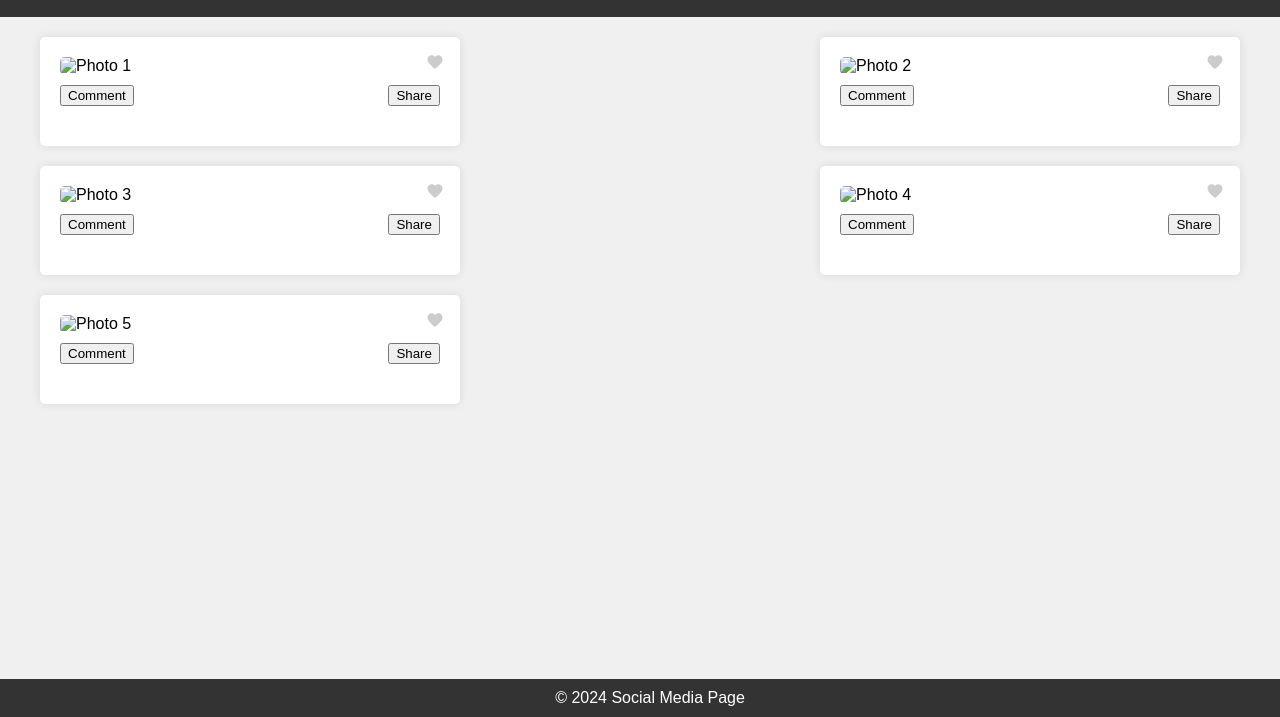
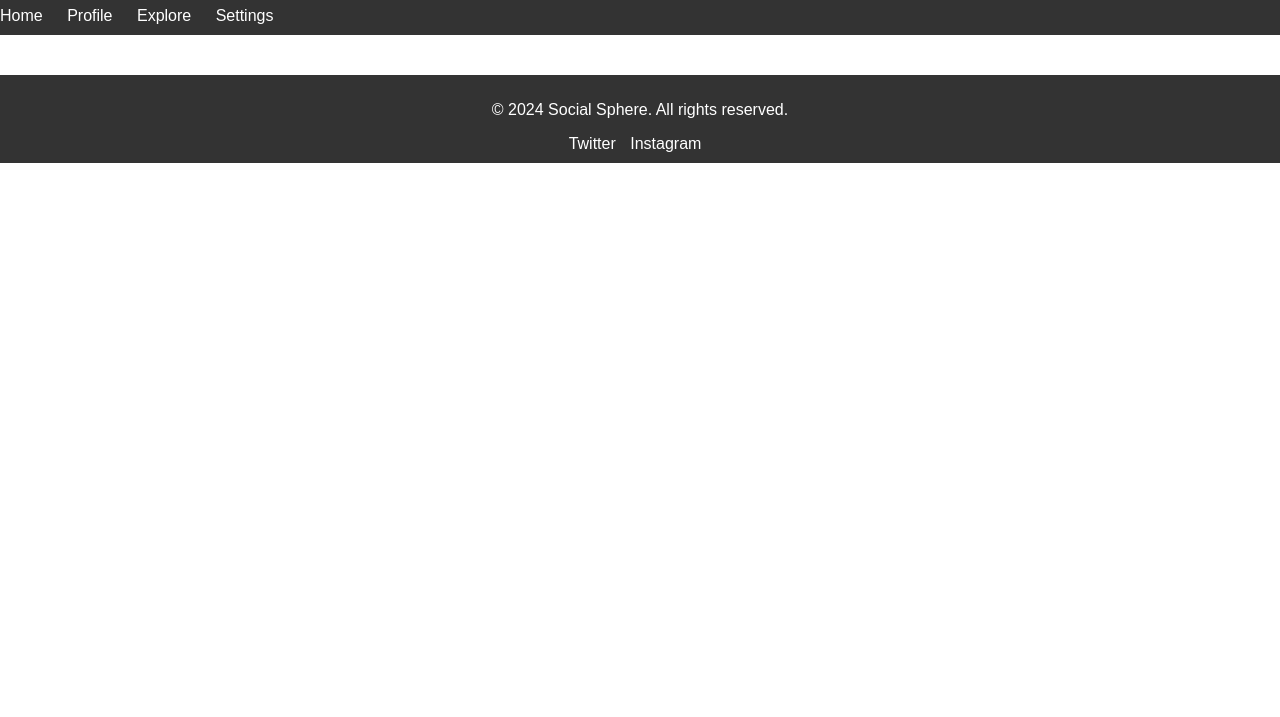
Before and after one commit to Alisha-Benjamin/website_creation, a plain HTML site: page index.html in a window 1280 px wide. Shown: the part 83-800 px from the top of the page. Drawn offline with Linux system fonts and the light colour scheme.

Commit message:
Update index.html

```diff
--- a/index.html
+++ b/index.html
@@ -3,179 +3,114 @@
 <head>
     <meta charset="UTF-8">
     <meta name="viewport" content="width=device-width, initial-scale=1.0">
-<title>Social Media Page</title>
+    <title>Social Sphere</title>
     <style>
         body {
             font-family: Arial, sans-serif;
             margin: 0;
             padding: 0;
-        background-color: #f0f0f0;
         }
+
         header {
             background-color: #333;
             color: #fff;
-        padding: 10px;
-        text-align: center;
+            padding: 10px 0;
         }
-    .container {
-        max-width: 1200px;
-        margin: 20px auto;
-        display: flex;
-        flex-wrap: wrap;
-        justify-content: space-between;
+
+        nav ul {
+            list-style-type: none;
+            margin: 0;
+            padding: 0;
         }
-    .post {
-        background-color: #fff;
-        margin-bottom: 20px;
+
+        nav ul li {
+            display: inline;
+            margin-right: 20px;
+        }
+
+        nav ul li a {
+            color: #fff;
+            text-decoration: none;
+        }
+
+        main {
             padding: 20px;
-        border-radius: 5px;
-        box-shadow: 0 0 10px rgba(0, 0, 0, 0.1);
-        width: calc(33.33% - 20px);
-        position: relative; /* Added for heart button positioning */
         }
-    .post img {
-        max-width: 100%;
-        height: auto;
-        border-radius: 5px;
-    }
-    .post-actions {
-        margin-top: 10px;
-        display: flex;
-        justify-content: space-between;
-    }
-    .comments {
-        margin-top: 20px;
-    }
-    .comment {
-        background-color: #f9f9f9;
-        margin-bottom: 10px;
-        padding: 10px;
-        border-radius: 5px;
-    }
+
         footer {
             background-color: #333;
             color: #fff;
             text-align: center;
-        padding: 10px;
-        position: fixed;
-        bottom: 0;
-        width: 100%;
+            padding: 10px 0;
         }
-    /* Heart-shaped like button */
-    .like-btn {
-        width: 30px;
-        height: 30px;
+
+        .social-links a {
+            color: #fff;
+            text-decoration: none;
+            margin-right: 10px;
+        }
+
+        .like-button {
             background-color: transparent;
             border: none;
-        position: absolute;
-        top: 10px;
-        right: 10px;
             cursor: pointer;
+            outline: none;
         }
-    .heart {
-        width: 100%;
-        height: 100%;
-        fill: #ccc; /* Initial color */
-        transition: fill 0.3s ease;
+
+        .like-button .heart {
+            color: #333;
+            transition: color 0.3s ease;
         }
-    .heart.active {
-        fill: #ff0000; /* Red color when active */
+
+        .like-button .heart.clicked {
+            color: red;
         }
     </style>
 </head>
 <body>
     <header>
-    <h1>Social Media</h1>
+        <h1>Social Sphere</h1>
+        <nav>
+            <ul>
+                <li><a href="#">Home</a></li>
+                <li><a href="#">Profile</a></li>
+                <li><a href="#">Explore</a></li>
+                <li><a href="#">Settings</a></li>
+            </ul>
+        </nav>
     </header>
-<div class="container">
-    <div class="post">
-        <img src="photo1.jpg" alt="Photo 1">
-        <button class="like-btn" onclick="likePost(1)">
-            <svg class="heart" viewBox="0 0 24 24">
-                <path fill-rule="evenodd" d="M12 21.35l-1.45-1.32C5.4 15.36 2 12.28 2 8.5 2 5.42 4.42 3 7.5 3c1.74 0 3.41.81 4.5 2.09C13.09 3.81 14.76 3 16.5 3 19.58 3 22 5.42 22 8.5c0 3.78-3.4 6.86-8.55 11.54L12 21.35z"></path>
-            </svg>
-        </button>
-        <div class="post-actions">
-            <button onclick="commentPost(1)">Comment</button>
-            <button onclick="sharePost(1)">Share</button>
+    <main id="main-content">
+        <!-- Your photo gallery and interactive elements will go here -->
+    </main>
+    <footer>
+        <p>&copy; 2024 Social Sphere. All rights reserved.</p>
+        <div class="social-links">
+            <a href="#">Twitter</a>
+            <a href="#">Instagram</a>
         </div>
-        <div class="comments" id="comments-1"></div>
-    </div>
-    <div class="post">
-        <img src="photo2.jpg" alt="Photo 2">
-        <button class="like-btn" onclick="likePost(2)">
-            <svg class="heart" viewBox="0 0 24 24">
-                <path fill-rule="evenodd" d="M12 21.35l-1.45-1.32C5.4 15.36 2 12.28 2 8.5 2 5.42 4.42 3 7.5 3c1.74 0 3.41.81 4.5 2.09C13.09 3.81 14.76 3 16.5 3 19.58 3 22 5.42 22 8.5c0 3.78-3.4 6.86-8.55 11.54L12 21.35z"></path>
-            </svg>
-        </button>
-        <div class="post-actions">
-            <button onclick="commentPost(2)">Comment</button>
-            <button onclick="sharePost(2)">Share</button>
-        </div>
-        <div class="comments" id="comments-2"></div>
-    </div>
-    <div class="post">
-        <img src="photo3.jpg" alt="Photo 3">
-        <button class="like-btn" onclick="likePost(3)">
-            <svg class="heart" viewBox="0 0 24 24">
-                <path fill-rule="evenodd" d="M12 21.35l-1.45-1.32C5.4 15.36 2 12.28 2 8.5 2 5.42 4.42 3 7.5 3c1.74 0 3.41.81 4.5 2.09C13.09 3.81 14.76 3 16.5 3 19.58 3 22 5.42 22 8.5c0 3.78-3.4 6.86-8.55 11.54L12 21.35z"></path>
-            </svg>
-        </button>
-        <div class="post-actions">
-            <button onclick="commentPost(3)">Comment</button>
-            <button onclick="sharePost(3)">Share</button>
-        </div>
-        <div class="comments" id="comments-3"></div>
-    </div>
-    <!-- Add more posts here -->
-    <div class="post">
-        <img src="photo4.jpg" alt="Photo 4">
-        <button class="like-btn" onclick="likePost(4)">
-            <svg class="heart" viewBox="0 0 24 24">
-                <path fill-rule="evenodd" d="M12 21.35l-1.45-1.32C5.4 15.36 2 12.28 2 8.5 2 5.42 4.42 3 7.5 3c1.74 0 3.41.81 4.5 2.09C13.09 3.81 14.76 3 16.5 3 19.58 3 22 5.42 22 8.5c0 3.78-3.4 6.86-8.55 11.54L12 21.35z"></path>
-            </svg>
-        </button>
-        <div class="post-actions">
-            <button onclick="commentPost(4)">Comment</button>
-            <button onclick="sharePost(4)">Share</button>
-        </div>
-        <div class="comments" id="comments-4"></div>
-    </div>
-    <div class="post">
-        <img src="photo5.jpg" alt="Photo 5">
-        <button class="like-btn" onclick="likePost(5)">
-            <svg class="heart" viewBox="0 0 24 24">
-                <path fill-rule="evenodd" d="M12 21.35l-1.45-1.32C5.4 15.36 2 12.28 2 8.5 2 5.42 4.42 3 7.5 3c1.74 0 3.41.81 4.5 2.09C13.09 3.81 14.76 3 16.5 3 19.58 3 22 5.42 22 8.5c0 3.78-3.4 6.86-8.55 11.54L12 21.35z"></path>
-            </svg>
-        </button>
-        <div class="post-actions">
-            <button onclick="commentPost(5)">Comment</button>
-            <button onclick="sharePost(5)">Share</button>
-        </div>
-        <div class="comments" id="comments-5"></div>
-    </div>
-</div>
-<footer>
-    &copy; 2024 Social Media Page
     </footer>
     <script>
-    function likePost(postId) {
-        var heart = document.querySelector(".post:nth-child(" + postId + ") .heart");
-        heart.classList.toggle("active");
+        const likeButtons = document.querySelectorAll('.like-button');
+        const commentForms = document.querySelectorAll('.comment-form');
+
+        likeButtons.forEach(button => {
+            button.addEventListener('click', () => {
+                button.querySelector('.heart').classList.toggle('clicked');
+                // Update like counter logic here
+            });
+        });
+
+        commentForms.forEach(form => {
+            form.addEventListener('submit', (e) => {
+                e.preventDefault();
+                const commentInput = form.querySelector('.comment-input');
+                const commentText = commentInput.value.trim();
+                if (commentText !== '') {
+                    // Add logic to display the comment in the UI
+                    commentInput.value = '';
                 }
-    function commentPost(postId) {
-        var comment = prompt("Enter your comment:");
-        if (comment) {
-            var commentsDiv = document.getElementById("comments-" + postId);
-            var newComment = document.createElement("div");
-            newComment.classList.add("comment");
-            newComment.textContent = comment;
-            commentsDiv.appendChild(newComment);
-        }
-    }
-    function sharePost(postId) {
-        alert("Shared Post " + postId);
-    }
+            });
+        });
     </script>
 </body>
 </html>
```
Lines whose indentation alone changed are shown as unchanged.
